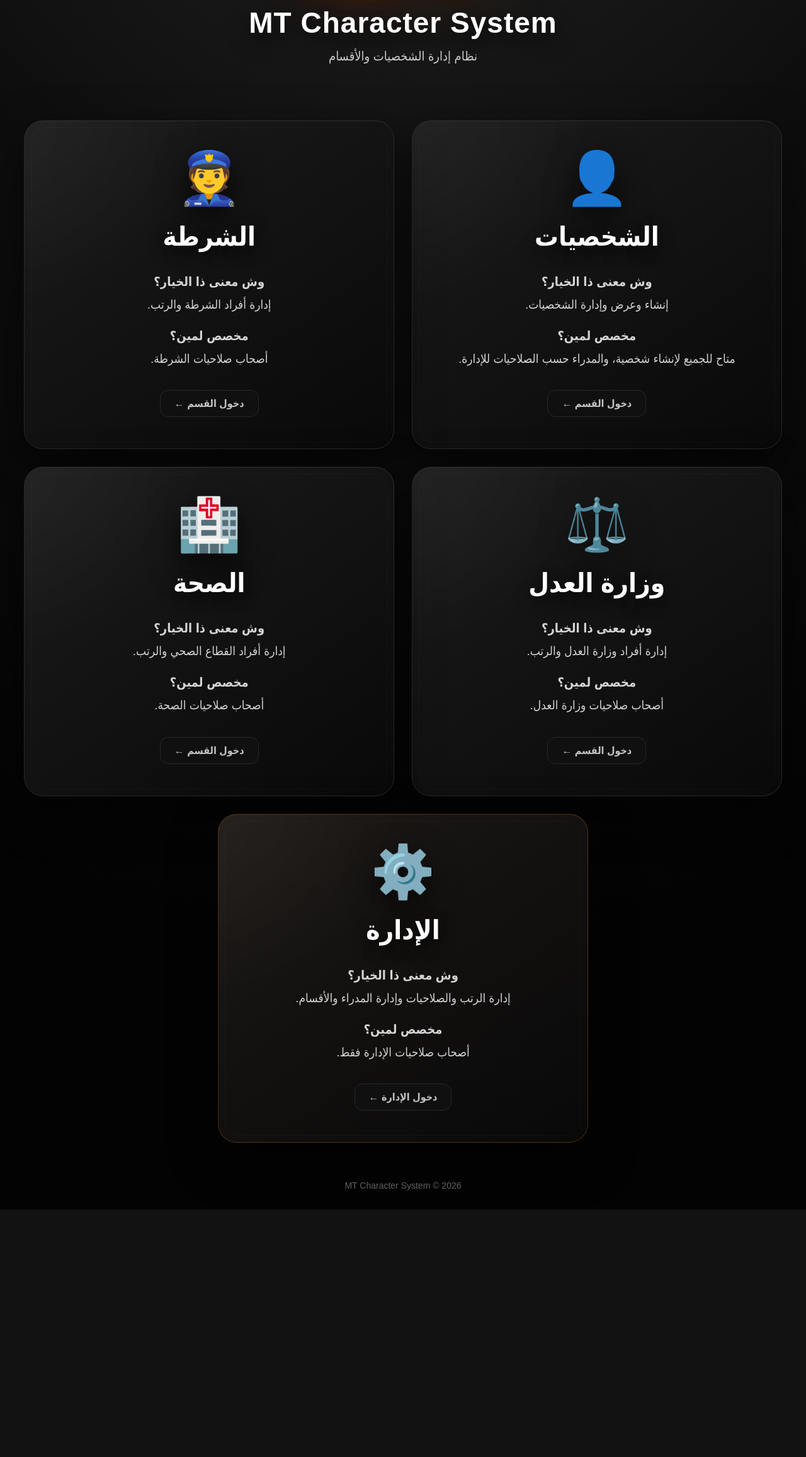
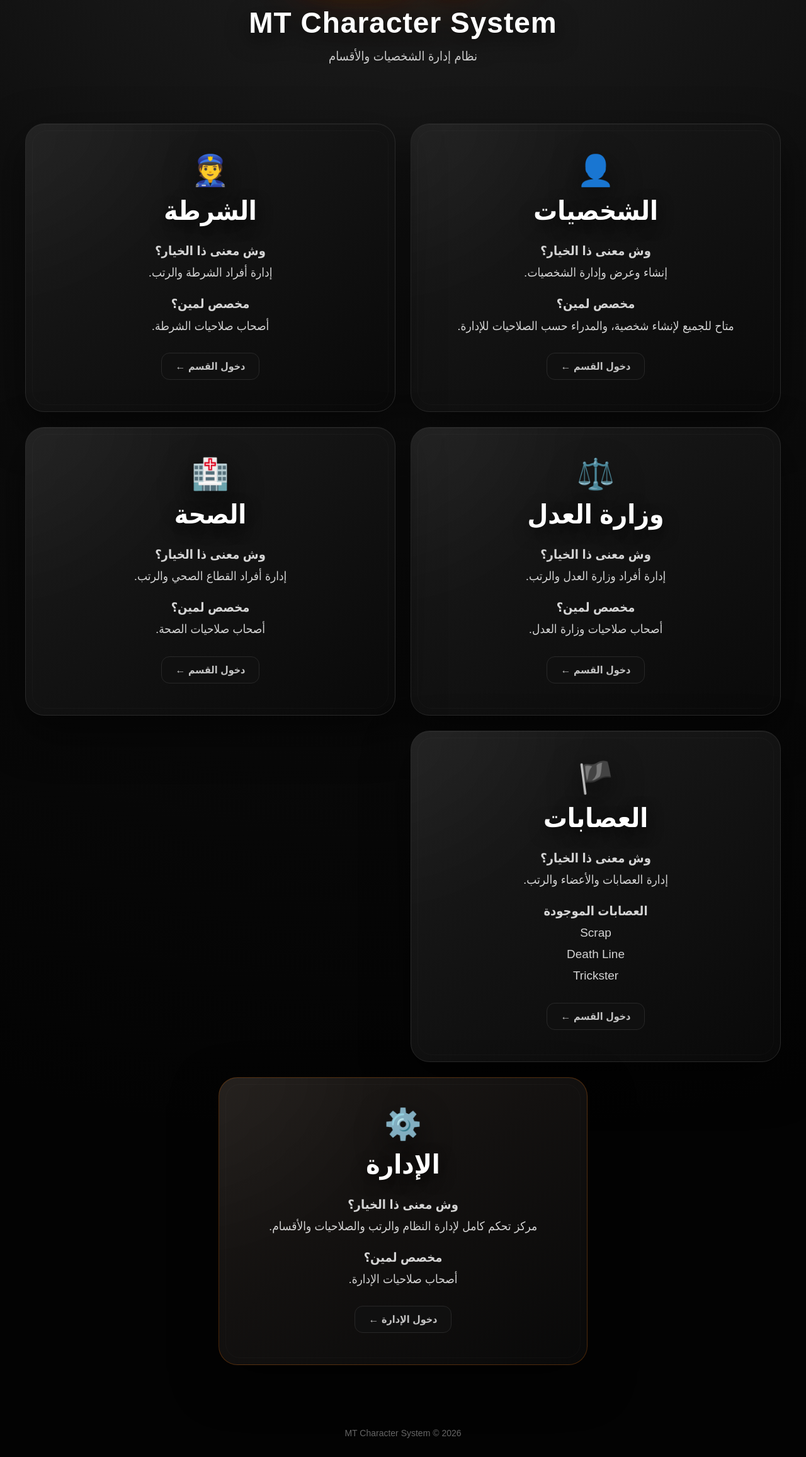
Before and after one commit to dahomaq37-jpg/-MT-Character-System, a Flask app: page / in a window 1280 px wide. Shown: the part 234-2547 px from the top of the page at 63% size. Before the commit the page ends 2154 px from the top, so only its background shows below. Run offline with Flask 3, Linux system fonts and the light colour scheme; the visitor is signed in with stand-in values (Sample User, id 1); data comes from the database, SQL or seed files in the repository.

Commit message:
Update index.html

```diff
--- a/templates/index.html
+++ b/templates/index.html
@@ -15,9 +15,7 @@
 
 </head>
 
-
 <body>
-
 
 <header class="hero">
 
@@ -34,7 +32,6 @@
     </p>
 
 </header>
-
 
 
 <main class="sections">
@@ -81,7 +78,6 @@
     </a>
 
 
-
     <!-- الشرطة -->
 
     <a href="/police"
@@ -120,7 +116,6 @@
         </span>
 
     </a>
-
 
 
     <!-- وزارة العدل -->
@@ -163,7 +158,6 @@
     </a>
 
 
-
     <!-- الصحة -->
 
     <a href="/health"
@@ -204,6 +198,51 @@
     </a>
 
 
+    <!-- العصابات -->
+
+    <a href="/gangs"
+       class="section-card">
+
+        <div class="icon">
+            🏴
+        </div>
+
+        <h2>
+            العصابات
+        </h2>
+
+        <p>
+            <strong>
+                وش معنى ذا الخيار؟
+            </strong>
+
+            <br>
+
+            إدارة العصابات والأعضاء والرتب.
+        </p>
+
+        <p>
+            <strong>
+                العصابات الموجودة
+            </strong>
+
+            <br>
+
+            Scrap
+            <br>
+
+            Death Line
+            <br>
+
+            Trickster
+        </p>
+
+        <span class="open">
+            دخول القسم ←
+        </span>
+
+    </a>
+
 
     <!-- الإدارة -->
 
@@ -232,8 +271,8 @@
 
                 <br>
 
-                إدارة الرتب والصلاحيات
-                وإدارة المدراء والأقسام.
+                مركز تحكم كامل لإدارة النظام
+                والرتب والصلاحيات والأقسام.
             </p>
 
             <p>
@@ -243,7 +282,7 @@
 
                 <br>
 
-                أصحاب صلاحيات الإدارة فقط.
+                أصحاب صلاحيات الإدارة.
             </p>
 
             <span class="open">
@@ -258,7 +297,6 @@
 </main>
 
 
-
 <footer>
 
     MT Character System © 2026
@@ -266,22 +304,70 @@
 </footer>
 
 
-
 <style>
 
-/* ================================= */
-/* بطاقة الإدارة */
-/* ================================= */
+.sections {
+
+    display: grid;
+
+    grid-template-columns:
+        repeat(2, minmax(0, 1fr));
+
+    gap: 24px;
+
+    width: min(1200px, 94%);
+
+    margin: 40px auto;
+
+}
+
+
+.section-card {
+
+    min-height: 360px;
+
+    box-sizing: border-box;
+
+}
+
+
+.section-card .icon {
+
+    font-size: 48px;
+
+    margin-bottom: 15px;
+
+}
+
+
+.section-card h2 {
+
+    margin-bottom: 14px;
+
+}
+
+
+.section-card p {
+
+    line-height: 1.8;
+
+}
+
+
+.open {
+
+    display: inline-block;
+
+    margin-top: 18px;
+
+    font-weight: bold;
+
+}
+
+
+/* الإدارة */
 
 .admin-home-card {
-
-    grid-column: 1 / -1;
-
-    width: calc(50% - 14px);
-
-    justify-self: center;
-
-    min-height: 500px;
 
     border-color:
         rgba(255, 122, 0, 0.25);
@@ -307,19 +393,20 @@
 }
 
 
-/* ================================= */
 /* الجوال */
-/* ================================= */
 
 @media (max-width: 700px) {
 
-    .admin-home-card {
+    .sections {
 
-        grid-column: 1 / -1;
+        grid-template-columns: 1fr;
 
-        width: 100%;
+    }
 
-        min-height: 340px;
+
+    .section-card {
+
+        min-height: 320px;
 
     }
 
```
